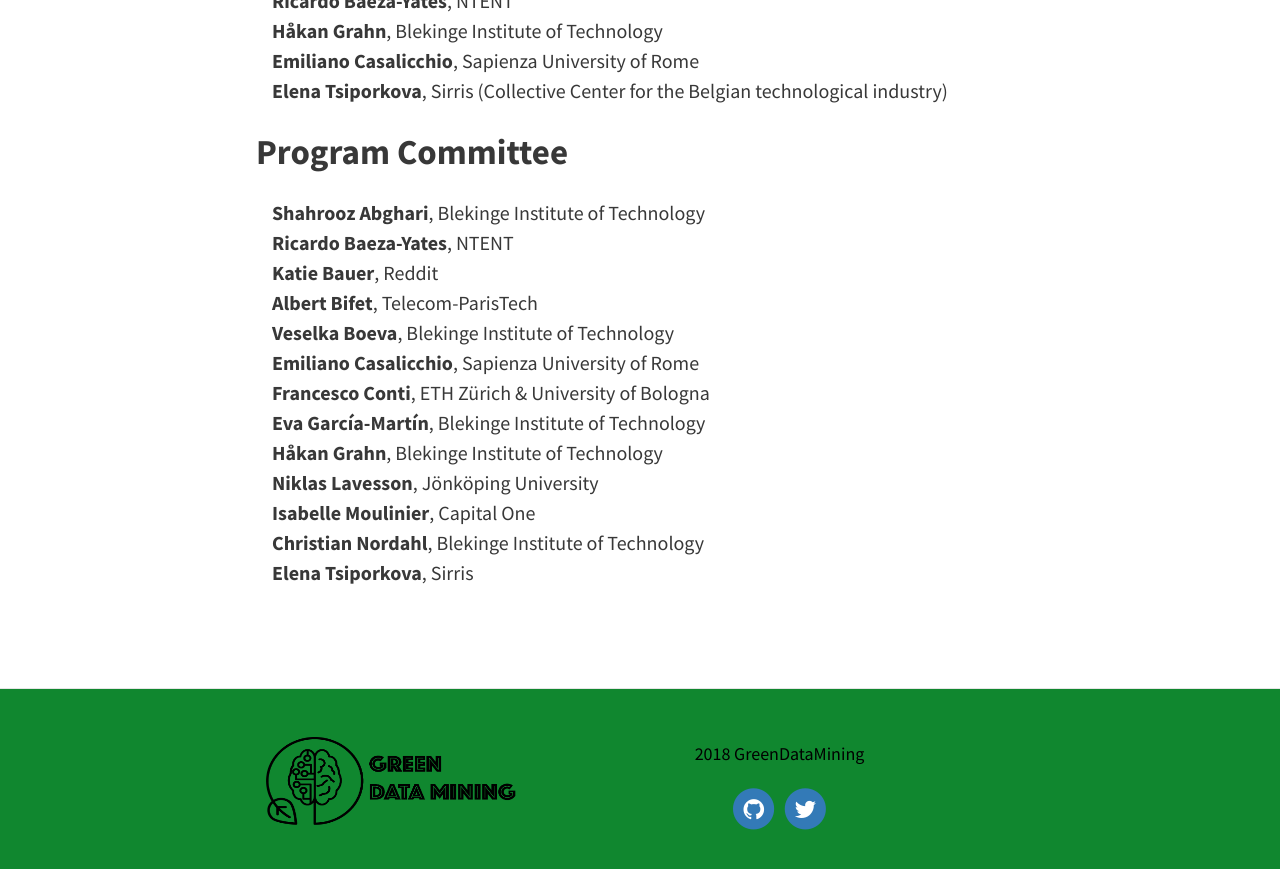
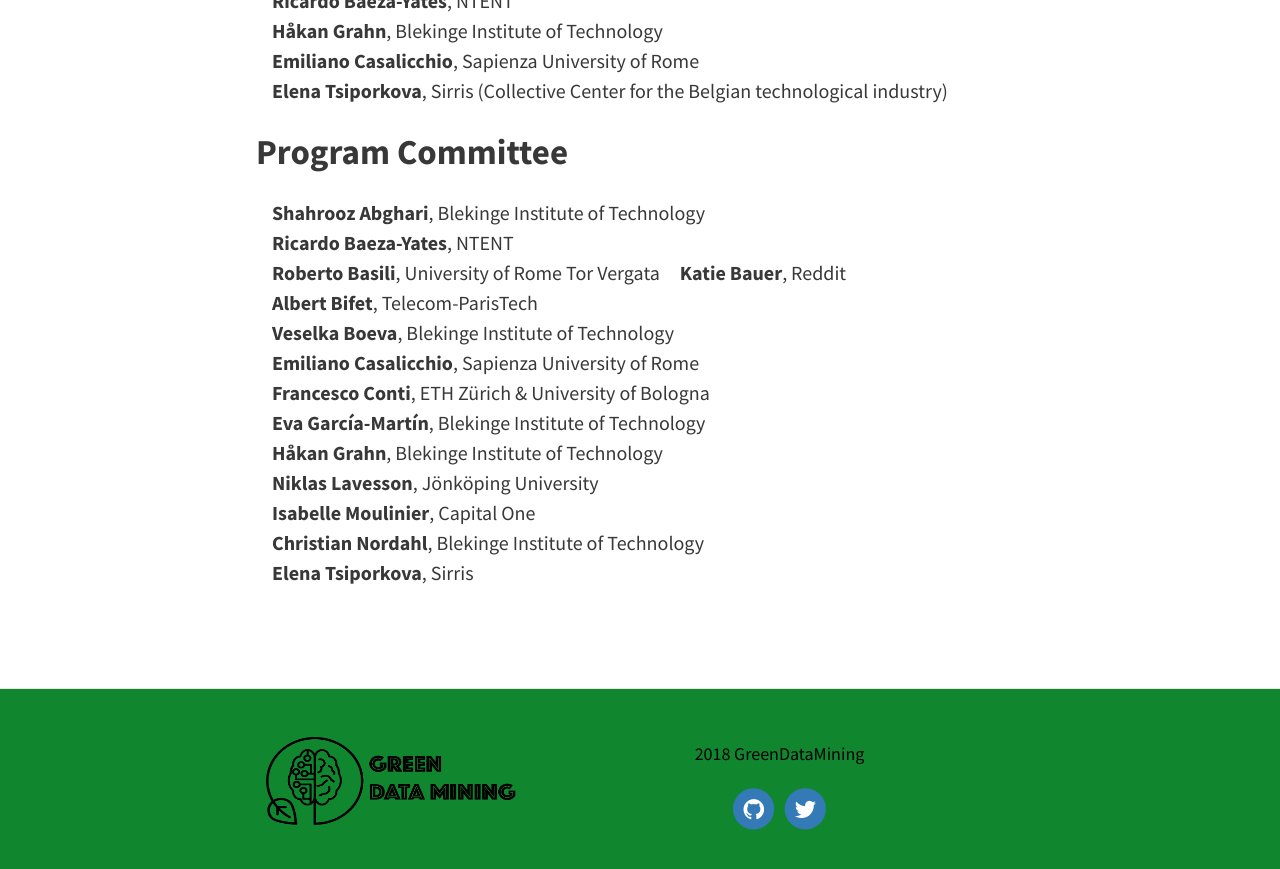
Before and after one commit to greendatamining/greendatamining18, a Jekyll site: the page built from pages/organization.md, in a window 1280 px wide and 900 px high, scrolled down 848 px. Shown: the top 869 px of the window. Built offline with Jekyll 4.4.1, drawn with Linux system fonts in a browser that asks for light colours.

Commit message:
Adding PC members

```diff
--- a/pages/organization.md
+++ b/pages/organization.md
@@ -30,6 +30,7 @@ Sirris (Collective Center for the Belgian technological industry)
 
 &nbsp;&nbsp;&nbsp; **Shahrooz Abghari**, Blekinge Institute of Technology
 &nbsp;&nbsp;&nbsp; **Ricardo Baeza-Yates**, NTENT
+&nbsp;&nbsp;&nbsp; **Roberto Basili**, University of Rome Tor Vergata
 &nbsp;&nbsp;&nbsp; **Katie Bauer**, Reddit
 &nbsp;&nbsp;&nbsp; **Albert Bifet**, Telecom-ParisTech
 &nbsp;&nbsp;&nbsp; **Veselka Boeva**, Blekinge Institute of Technology
```
